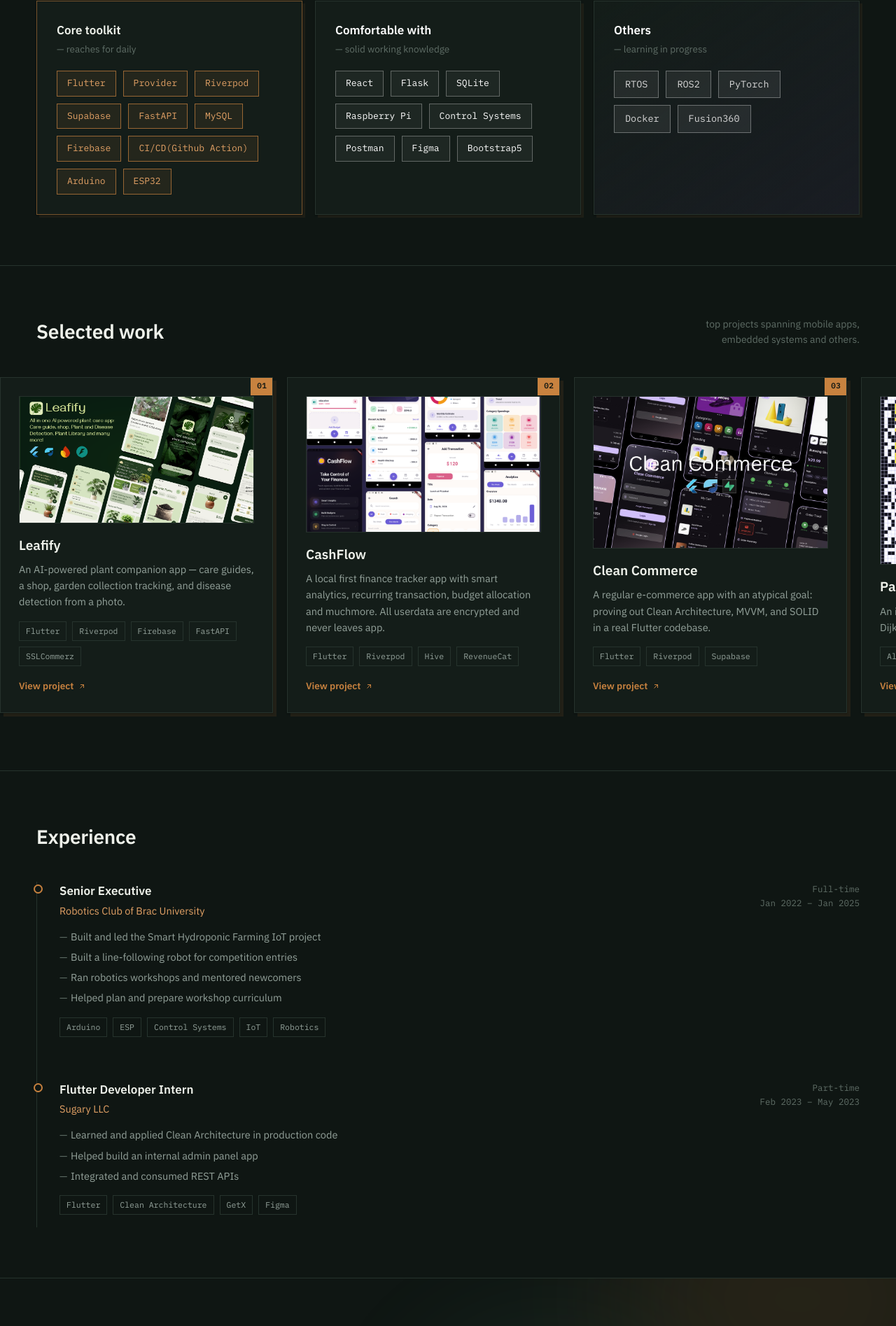
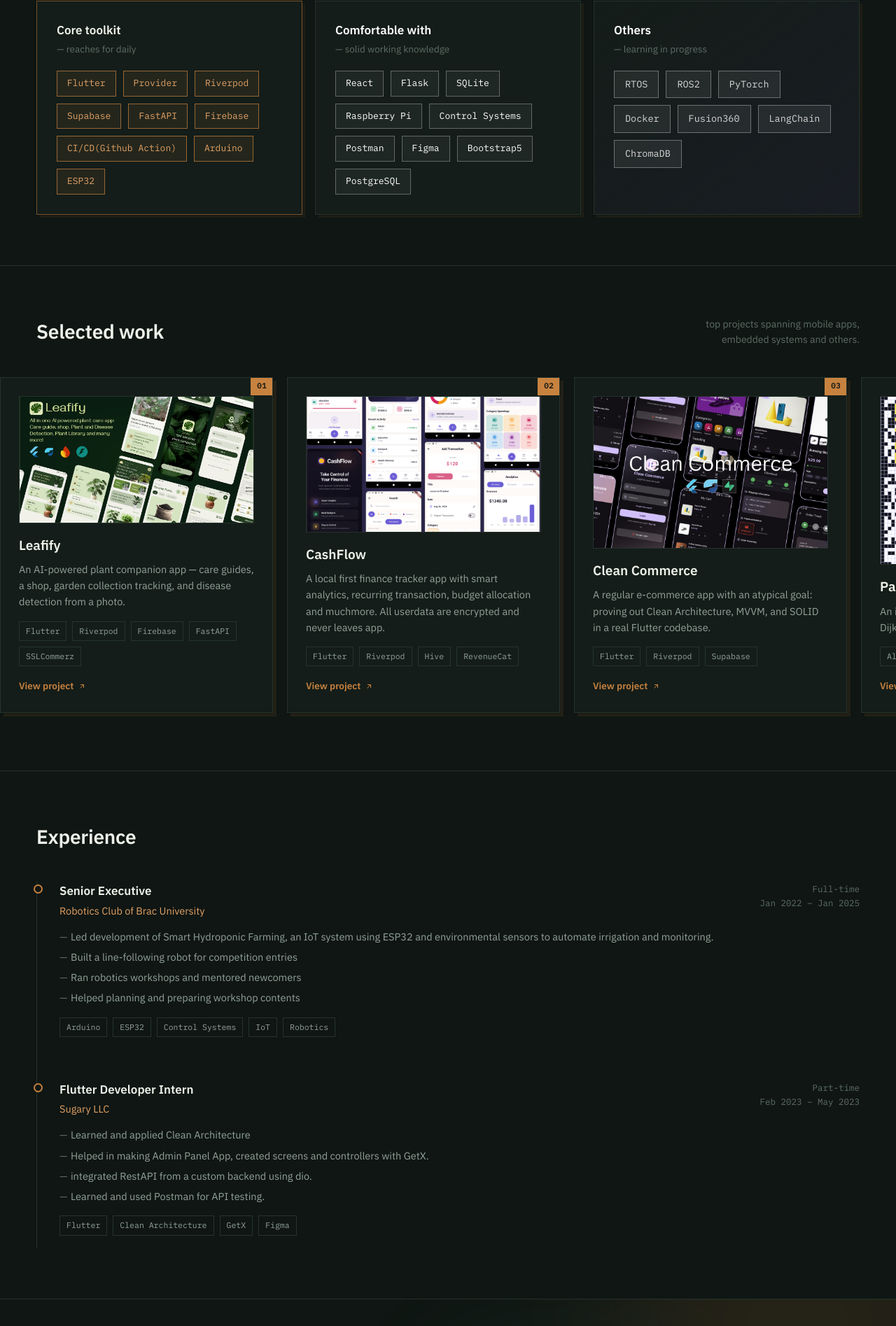
Before and after one commit to Naahian/naahian, a React (Vite) app: page / in a window 1280 px wide. Shown: the part 859-2754 px from the top of the page at 70% size. Built offline with nearby package versions, Linux system fonts and the light colour scheme.

Commit message:
updated resume, skills

```diff
--- a/src/data.js
+++ b/src/data.js
@@ -17,7 +17,7 @@ export const portfolioData = {
     email: "nahianbusi@gmail.com",
     github: "https://github.com/naahian",
     linkedin: "https://www.linkedin.com/in/abdullah-al-nahian-3286841b1/",
-    version: "v2.0.2",
+    version: "v2.1.2",
     copyright: "© 2026 Abdullah Al Nahian"
   },
   profile: [
@@ -32,19 +32,19 @@ export const portfolioData = {
       tier: "tier-1",
       name: "Core toolkit ",
       description: "— reaches for daily",
-      skills: ["Flutter", "Provider", "Riverpod", "Supabase", "FastAPI", "MySQL", "Firebase", "CI/CD(Github Action)", "Arduino", "ESP32"]
+      skills: ["Flutter", "Provider", "Riverpod", "Supabase", "FastAPI", "Firebase", "CI/CD(Github Action)", "Arduino", "ESP32"]
     },
     {
       tier: "tier-2",
       name: "Comfortable with",
       description: "— solid working knowledge",
-      skills: ["React", "Flask", "SQLite", "Raspberry Pi", "Control Systems", "Postman", "Figma", "Bootstrap5"]
+      skills: ["React", "Flask", "SQLite", "Raspberry Pi", "Control Systems", "Postman", "Figma", "Bootstrap5", "PostgreSQL"]
     },
     {
       tier: "tier-3",
       name: "Others",
       description: "— learning in progress",
-      skills: ["RTOS", "ROS2", "PyTorch", "Docker", "Fusion360"]
+      skills: ["RTOS", "ROS2", "PyTorch", "Docker", "Fusion360", "LangChain", "ChromaDB"]
     }
   ],
   projects: [
@@ -96,20 +96,21 @@ export const portfolioData = {
       role: "Senior Executive", organization: "Robotics Club of Brac University",
       type: "Full-time", period: "Jan 2022 – Jan 2025",
       description: [
-        "Built and led the Smart Hydroponic Farming IoT project",
+        "Led development of Smart Hydroponic Farming, an IoT system using ESP32 and environmental sensors to automate irrigation and monitoring.",
         "Built a line-following robot for competition entries",
         "Ran robotics workshops and mentored newcomers",
-        "Helped plan and prepare workshop curriculum"
+        "Helped planning and preparing workshop contents"
       ],
-      tags: ["Arduino", "ESP", "Control Systems", "IoT", "Robotics"]
+      tags: ["Arduino", "ESP32", "Control Systems", "IoT", "Robotics"]
     },
     {
       role: "Flutter Developer Intern", organization: "Sugary LLC",
       type: "Part-time", period: "Feb 2023 – May 2023",
       description: [
-        "Learned and applied Clean Architecture in production code",
-        "Helped build an internal admin panel app",
-        "Integrated and consumed REST APIs"
+        "Learned and applied Clean Architecture",
+        "Helped in making Admin Panel App, created screens and controllers with GetX.",
+        "integrated RestAPI from a custom backend using dio.",
+        "Learned and used Postman for API testing. "
       ],
       tags: ["Flutter", "Clean Architecture", "GetX", "Figma"]
     }
```
Also changed, not shown: 1 other file (tests, documents, lock files or other folders).
